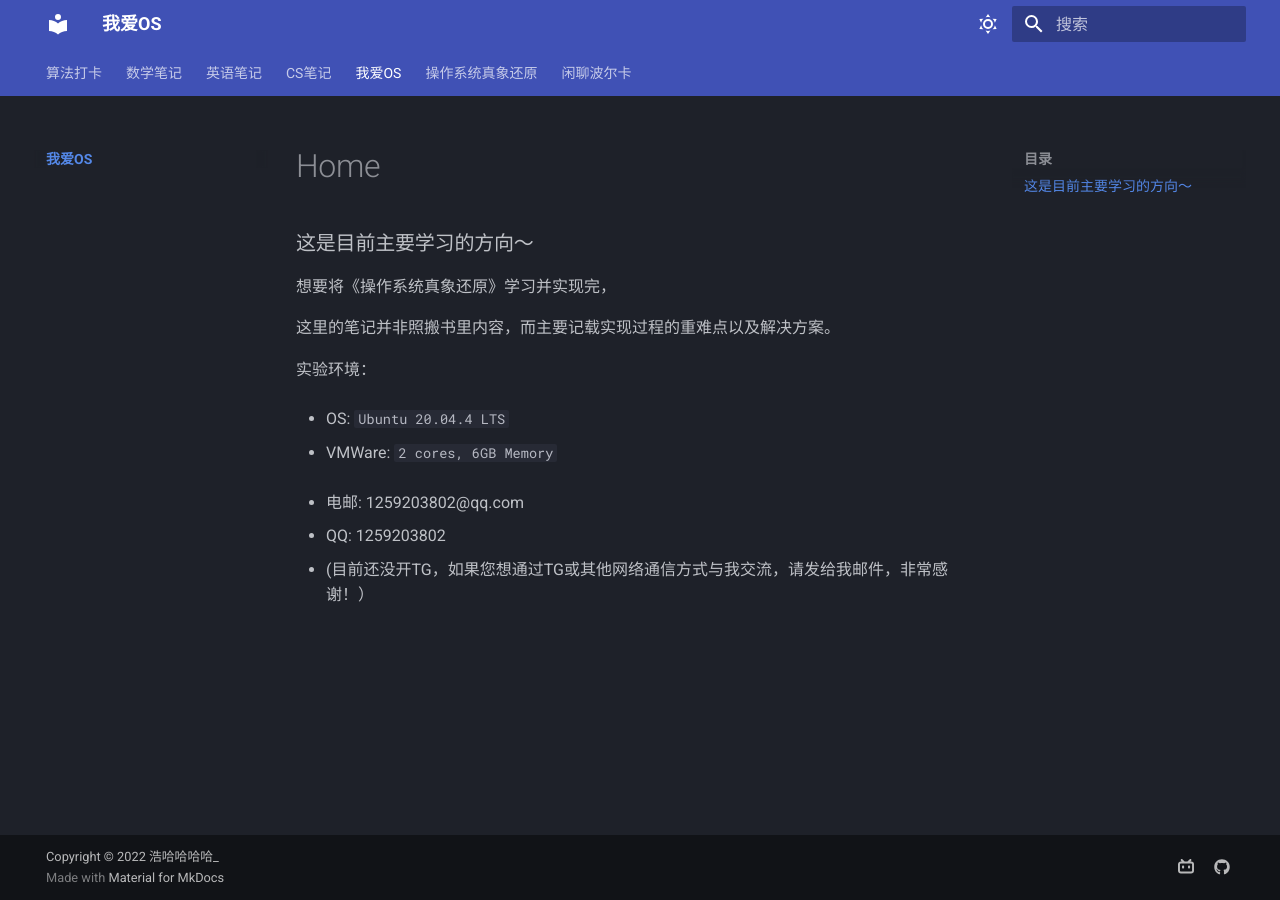
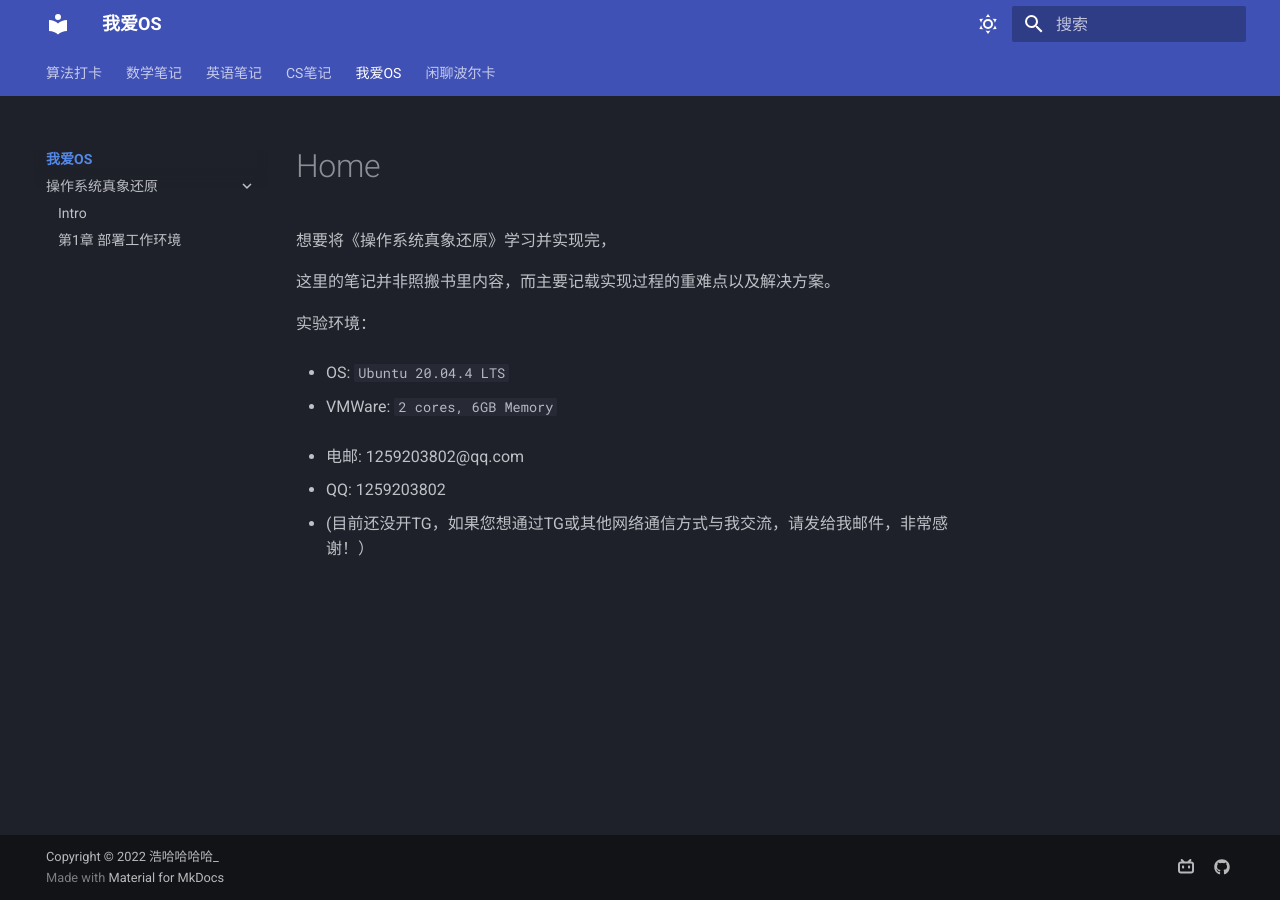
Before and after one commit to Haohahahaha/os, an MkDocs documentation site: the page built from docs/index.md, in a window 1280 px wide. Built offline with MkDocs 1.6.1 and Material for MkDocs 9.7.7, drawn with Linux system fonts in a browser that asks for light colours.

Commit message:
2022-08-31_11:27:19 update

```diff
--- a/docs/index.md
+++ b/docs/index.md
@@ -1,5 +1,3 @@
-### 这是目前主要学习的方向～
-
 想要将《操作系统真象还原》学习并实现完，
 
 这里的笔记并非照搬书里内容，而主要记载实现过程的重难点以及解决方案。
--- a/mkdocs.yml
+++ b/mkdocs.yml
@@ -32,9 +32,9 @@ nav:
   - CS笔记: http://cs.haohaha.cn
   - 我爱OS:
     - Home: index.md
-  - 操作系统真象还原:
-    - Intro: mkOS/intro.md
-#     - 第1章 部署工作环境: mkOS/1.md
+    - 操作系统真象还原:
+      - Intro: mkOS/intro.md
+      - 第1章 部署工作环境: mkOS/1.md
 #     - 第2章 编写MBR主引导记录: mkOS/2.md
 #     - 第3章 完善MBR: mkOS/3.md
 #     - 第4章 保护模式入门: mkOS/4.md
```
